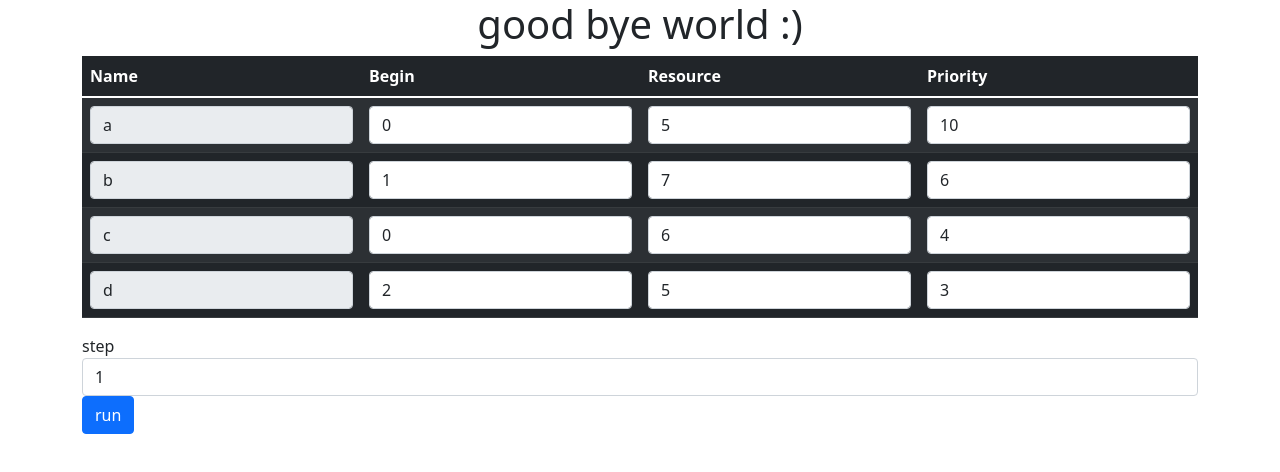
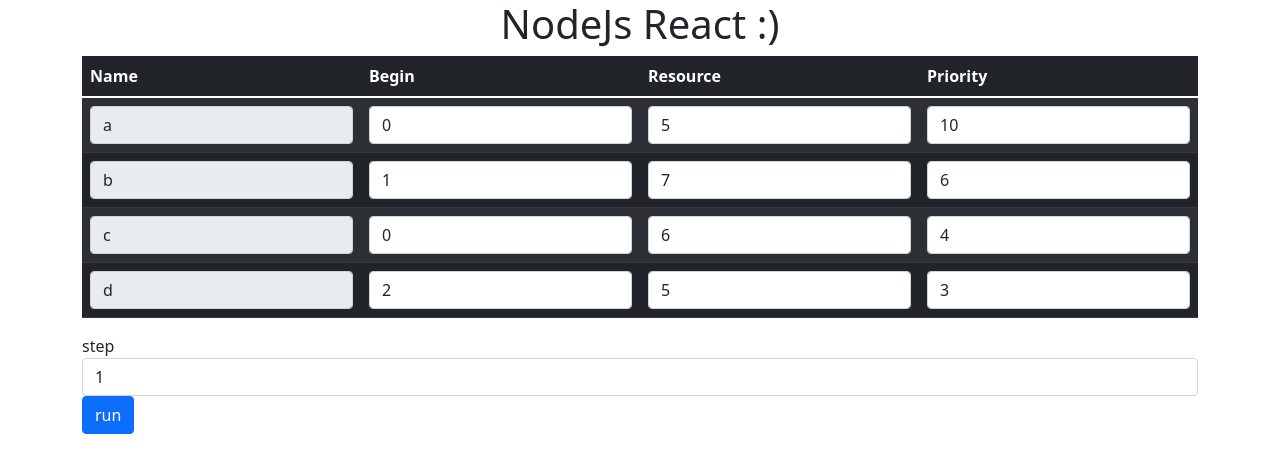
Before and after one commit to rahmatilla1993/rejalashtirish_algoritm, a React (Create React App) app: page / in a window 1280 px wide. Shown: the top 472 px of the page. Built offline with nearby package versions, Linux system fonts and the light colour scheme.

Commit message:
Update App.js

```diff
--- a/src/App.js
+++ b/src/App.js
@@ -37,7 +37,7 @@ function App(props) {
 	return (
 		<div className="container">
 		<div>
-			<h1 className="text-center"> good bye world :) </h1>
+			<h1 className="text-center"> NodeJs React :) </h1>
 			<Table values={myArr} changing={changing} />
 			<label for="step">step</label>
 		<input id="step"
```
